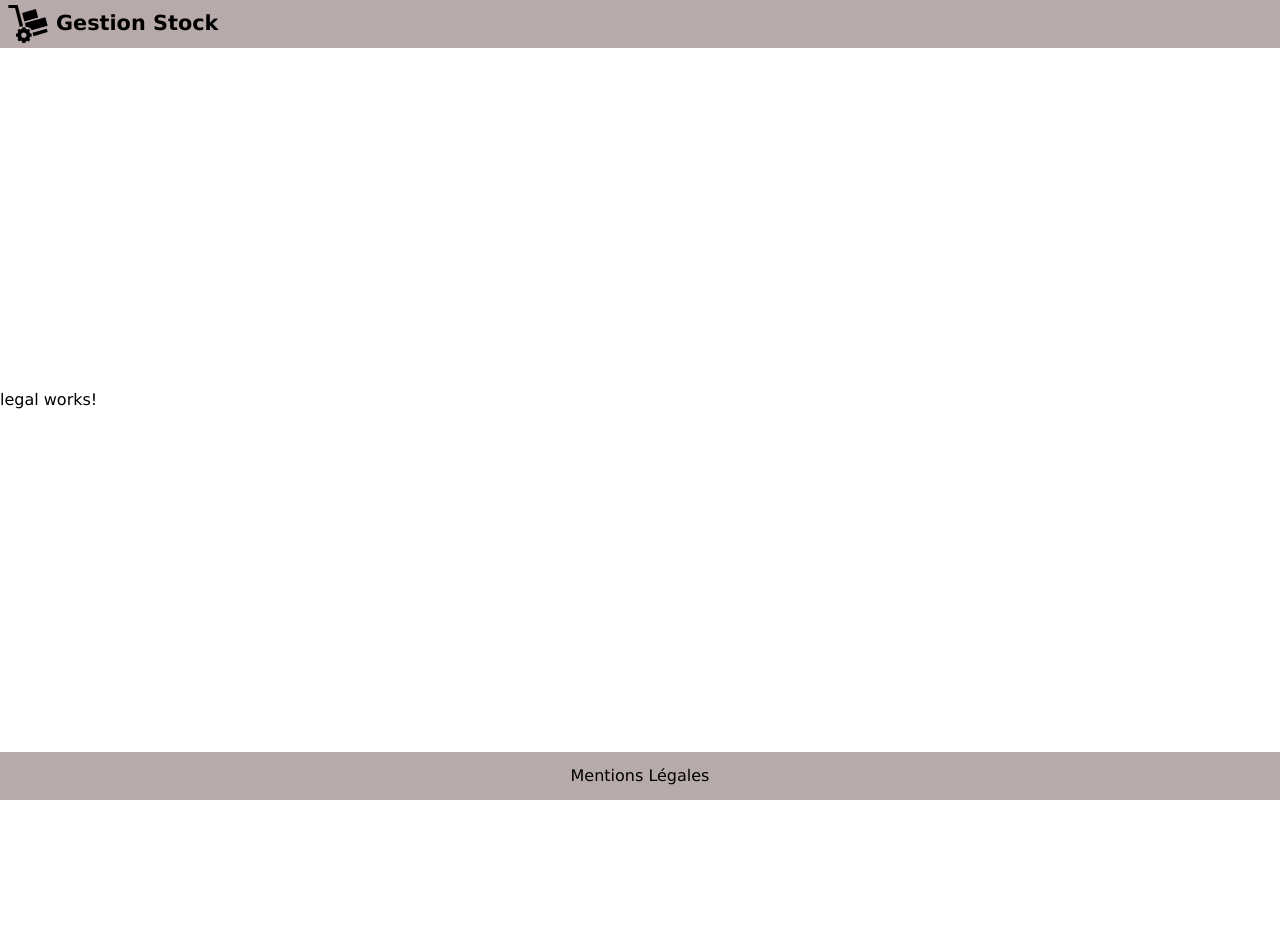
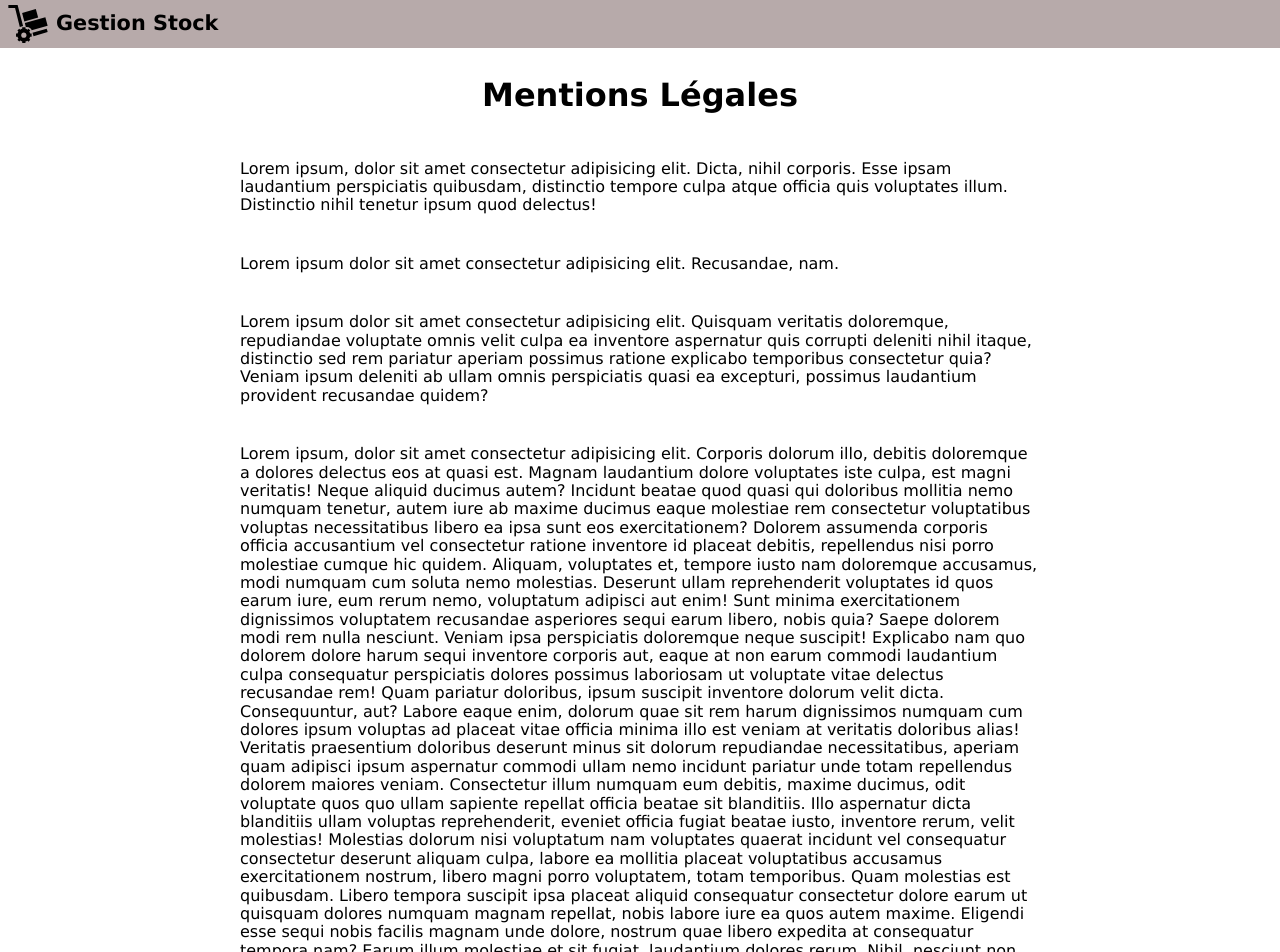
Before and after one commit to leaaubert1497/angular-formation, an Angular app in the folder front/: page /legal in a window 1280 px wide. Shown: the top 952 px of the page. Before the commit the page ends 800 px from the top, so only its background shows below. Built offline with nearby package versions, Linux system fonts and the light colour scheme.

Commit message:
dev: added legal html and css

```diff
--- a/front/src/app/routes/home/home.component.html
+++ b/front/src/app/routes/home/home.component.html
@@ -1 +1,4 @@
-<p>home works!</p>
+<main>
+  <h1>Gérer efficacement votre stock !</h1>
+  <a href="#" class="button primary">Voir le stock</a>
+</main>
--- a/front/src/app/routes/home/home.component.scss
+++ b/front/src/app/routes/home/home.component.scss
@@ -0,0 +1,7 @@
+main {
+
+}
+
+.button {
+    text-decoration: none;
+}
--- a/front/src/app/routes/legal/legal.component.html
+++ b/front/src/app/routes/legal/legal.component.html
@@ -1 +1,75 @@
-<p>legal works!</p>
+<main>
+  <h1>Mentions Légales</h1>
+  <p>
+    Lorem ipsum, dolor sit amet consectetur adipisicing elit. Dicta, nihil
+    corporis. Esse ipsam laudantium perspiciatis quibusdam, distinctio tempore
+    culpa atque officia quis voluptates illum. Distinctio nihil tenetur ipsum
+    quod delectus!
+  </p>
+  <p>
+    Lorem ipsum dolor sit amet consectetur adipisicing elit. Recusandae, nam.
+  </p>
+  <p>
+    Lorem ipsum dolor sit amet consectetur adipisicing elit. Quisquam veritatis
+    doloremque, repudiandae voluptate omnis velit culpa ea inventore aspernatur
+    quis corrupti deleniti nihil itaque, distinctio sed rem pariatur aperiam
+    possimus ratione explicabo temporibus consectetur quia? Veniam ipsum
+    deleniti ab ullam omnis perspiciatis quasi ea excepturi, possimus laudantium
+    provident recusandae quidem?
+  </p>
+  <p>
+    Lorem ipsum, dolor sit amet consectetur adipisicing elit. Corporis dolorum
+    illo, debitis doloremque a dolores delectus eos at quasi est. Magnam
+    laudantium dolore voluptates iste culpa, est magni veritatis! Neque aliquid
+    ducimus autem? Incidunt beatae quod quasi qui doloribus mollitia nemo
+    numquam tenetur, autem iure ab maxime ducimus eaque molestiae rem
+    consectetur voluptatibus voluptas necessitatibus libero ea ipsa sunt eos
+    exercitationem? Dolorem assumenda corporis officia accusantium vel
+    consectetur ratione inventore id placeat debitis, repellendus nisi porro
+    molestiae cumque hic quidem. Aliquam, voluptates et, tempore iusto nam
+    doloremque accusamus, modi numquam cum soluta nemo molestias. Deserunt ullam
+    reprehenderit voluptates id quos earum iure, eum rerum nemo, voluptatum
+    adipisci aut enim! Sunt minima exercitationem dignissimos voluptatem
+    recusandae asperiores sequi earum libero, nobis quia? Saepe dolorem modi rem
+    nulla nesciunt. Veniam ipsa perspiciatis doloremque neque suscipit!
+    Explicabo nam quo dolorem dolore harum sequi inventore corporis aut, eaque
+    at non earum commodi laudantium culpa consequatur perspiciatis dolores
+    possimus laboriosam ut voluptate vitae delectus recusandae rem! Quam
+    pariatur doloribus, ipsum suscipit inventore dolorum velit dicta.
+    Consequuntur, aut? Labore eaque enim, dolorum quae sit rem harum dignissimos
+    numquam cum dolores ipsum voluptas ad placeat vitae officia minima illo est
+    veniam at veritatis doloribus alias! Veritatis praesentium doloribus
+    deserunt minus sit dolorum repudiandae necessitatibus, aperiam quam adipisci
+    ipsum aspernatur commodi ullam nemo incidunt pariatur unde totam repellendus
+    dolorem maiores veniam. Consectetur illum numquam eum debitis, maxime
+    ducimus, odit voluptate quos quo ullam sapiente repellat officia beatae sit
+    blanditiis. Illo aspernatur dicta blanditiis ullam voluptas reprehenderit,
+    eveniet officia fugiat beatae iusto, inventore rerum, velit molestias!
+    Molestias dolorum nisi voluptatum nam voluptates quaerat incidunt vel
+    consequatur consectetur deserunt aliquam culpa, labore ea mollitia placeat
+    voluptatibus accusamus exercitationem nostrum, libero magni porro
+    voluptatem, totam temporibus. Quam molestias est quibusdam. Libero tempora
+    suscipit ipsa placeat aliquid consequatur consectetur dolore earum ut
+    quisquam dolores numquam magnam repellat, nobis labore iure ea quos autem
+    maxime. Eligendi esse sequi nobis facilis magnam unde dolore, nostrum quae
+    libero expedita at consequatur tempora nam? Earum illum molestiae et sit
+    fugiat, laudantium dolores rerum. Nihil, nesciunt non distinctio quod
+    eveniet accusamus facere molestiae, atque quia, reprehenderit nisi officia?
+    A fugiat libero veritatis asperiores? Odit, laborum inventore tenetur
+    ratione nobis architecto, quidem in ut eos nam magni dolorum eaque? Quam
+    minus maxime vitae perferendis optio obcaecati esse harum doloremque ducimus
+    minima quo iste, at impedit voluptatem odit laboriosam earum dolorem
+    suscipit culpa veritatis qui neque. Quo voluptatum facere quibusdam impedit
+    tempore magnam maxime eius, officiis amet. Quis, placeat. Molestias fugit
+    mollitia repellendus tempore quae. Hic facilis asperiores cupiditate eos
+    similique. Aliquam veritatis ipsam sequi fugiat, praesentium laudantium
+    aspernatur nam ut ipsa delectus ducimus, iusto veniam accusantium debitis
+    vero aliquid quasi! Aperiam, harum accusamus, obcaecati maiores iure
+    repudiandae quaerat enim unde temporibus hic doloribus repellat itaque
+    distinctio aliquam, placeat cum? Saepe ad dolores laudantium tempore et.
+    Veniam nulla quae nostrum debitis laborum maiores perferendis a doloribus
+    iure. Consequatur beatae officia sit dolor? Ullam, illo, quas temporibus
+    adipisci praesentium laborum omnis, nemo non quis beatae culpa dolor
+    voluptas vero fugit?
+  </p>
+</main>
--- /dev/null
+++ b/front/src/scss/button.scss
@@ -0,0 +1,44 @@
+button,
+a.button {
+  display: flex;
+  justify-content: center;
+  align-items: center;
+  gap: 0.5em;
+
+  background-color: #eee;
+  border: 0.1em solid #eee;
+  padding: 0.5em 1em;
+  border-radius: 0.3em;
+
+  text-decoration: inherit;
+
+  &:not(:disabled) {
+    cursor: pointer;
+
+    color: inherit;
+
+    &:hover {
+      background-color: #ddd;
+      border-color: #ddd;
+    }
+    &:active {
+      background-color: #ccc;
+      border-color: #ccc;
+    }
+
+    &.primary {
+      background-color: #333;
+      border-color: #333;
+      color: #eee;
+
+      &:hover {
+        background-color: #444;
+        border-color: #444;
+      }
+      &:active {
+        background-color: #555;
+        border-color: #555;
+      }
+    }
+  }
+}
--- a/front/src/styles.scss
+++ b/front/src/styles.scss
@@ -2,6 +2,24 @@
 @use "../node_modules/normalize.css/normalize.css";
 @use "../node_modules/sanitize.css/sanitize.css";
 
+@use "scss/button.scss";
+
 body {
     font-family: Verdana, Geneva, Tahoma, sans-serif;
 }
+
+main {
+    display: flex;
+    flex-flow: column;
+    align-items: center;
+    gap: 0.5em;
+    padding: 0.5em;
+    margin: 0 auto;
+    h1 {
+        text-align: center;
+    }
+    p {
+        width: 100%;
+        max-width: 50em;
+    }
+}
```
